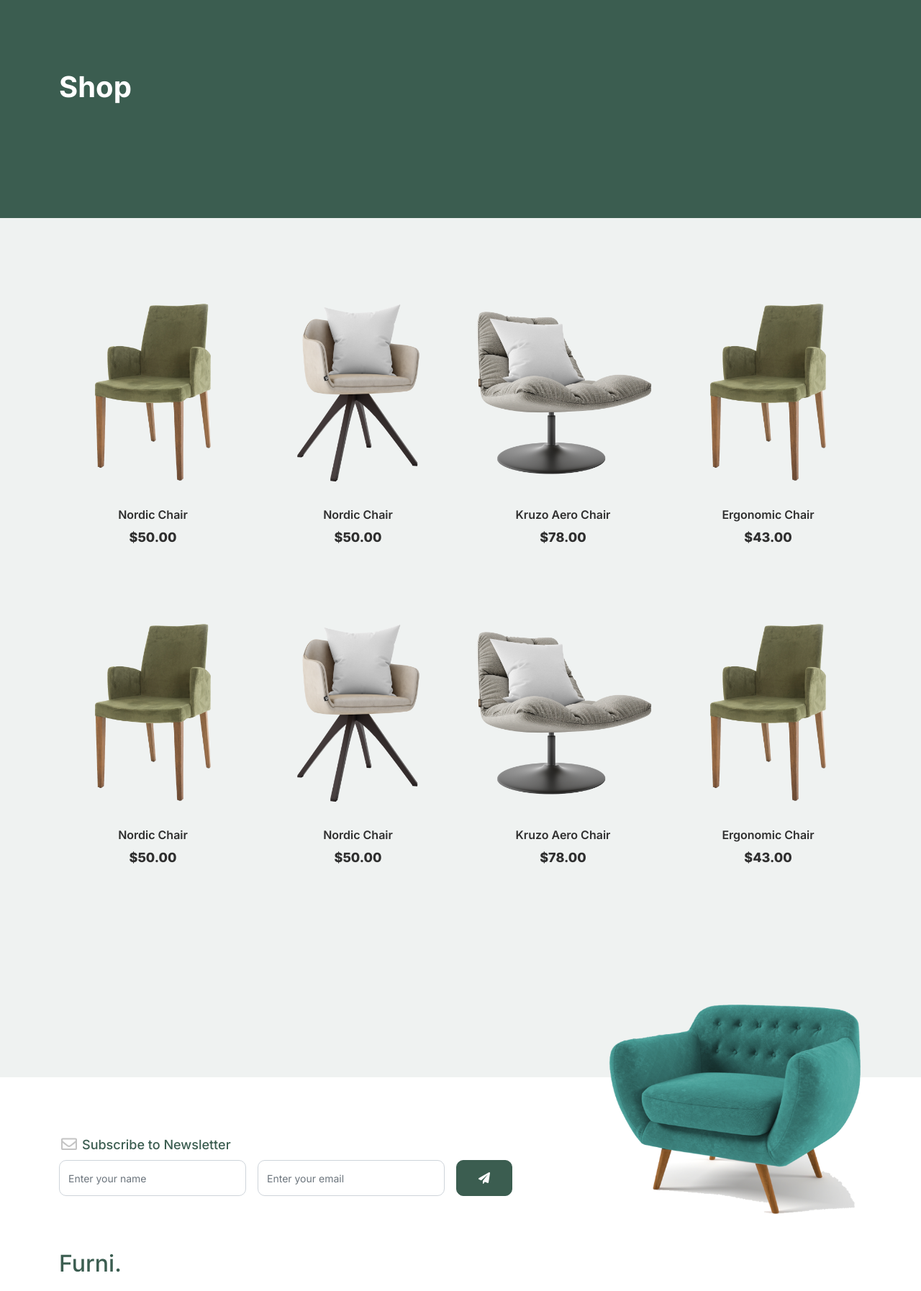
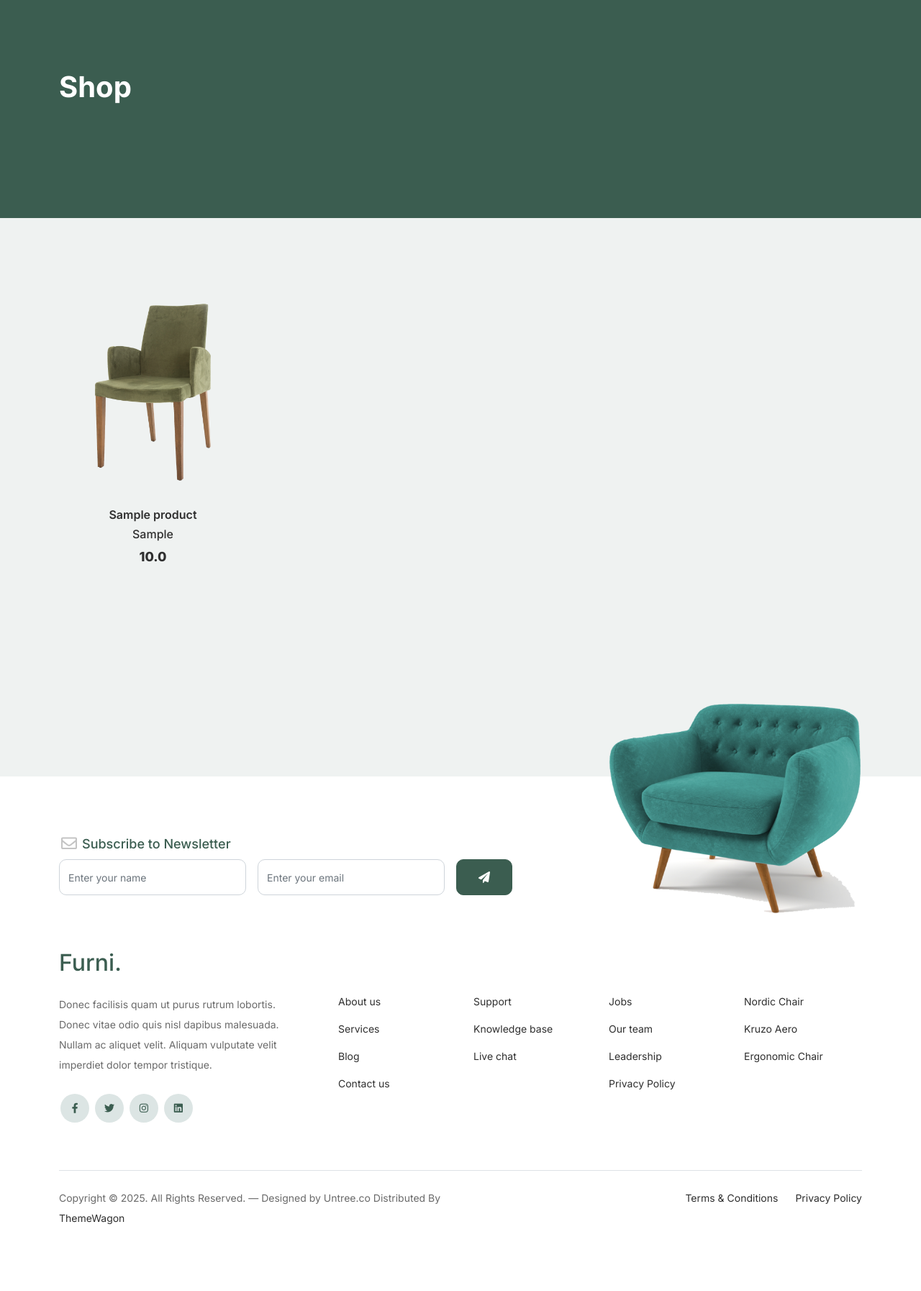
Before and after one commit to jeetpatel0095/djangoweb, a Django app: page /shop/ in a window 1280 px wide. Shown: the part 85-1879 px from the top of the page at 72% size. Run offline with Django 5.2, Linux system fonts and the light colour scheme; tables that the repository leaves empty hold one stand-in row (values such as "Sample post"); some libraries are stand-ins or nearby versions.

Commit message:
Add files via upload

```diff
--- a/templates/shop.html
+++ b/templates/shop.html
@@ -29,122 +29,25 @@
 		    <div class="container">
 		      	<div class="row">
 
-		      		<!-- Start Column 1 -->
+					{% for i in pros %}
+
 						<div class="col-12 col-md-4 col-lg-3 mb-5">
 							<a class="product-item" href="{% url 'cart' %}">
 								<img src="{% static 'images/product-3.png' %}" class="img-fluid product-thumbnail">
-							<h3 class="product-title">Nordic Chair</h3>
-							<strong class="product-price">$50.00</strong>
+								<h3 class="product-title">{{i.pname}}</h3>
+								<h6 class="product-title">{{i.pdis}}</h6>
+								<strong class="product-price">{{i.pprice}}</strong>
+
 
 								<span class="icon-cross">
 									<img src="{% static 'images/cross.svg' %}" class="img-fluid">
 								</span>
 							</a>
 						</div>
-					<!-- End Column 1 -->
 
-					<!-- Start Column 2 -->
-					<div class="col-12 col-md-4 col-lg-3 mb-5">
-						<a class="product-item" href="{% url 'cart' %}">
-							<img src="{% static 'images/product-1.png' %}" class="img-fluid product-thumbnail">
-							<h3 class="product-title">Nordic Chair</h3>
-							<strong class="product-price">$50.00</strong>
-
-							<span class="icon-cross">
-								<img src="{% static 'images/cross.svg' %}" class="img-fluid">
-							</span>
-						</a>
-					</div>
-					<!-- End Column 2 -->
-
-					<!-- Start Column 3 -->
-					<div class="col-12 col-md-4 col-lg-3 mb-5">
-						<a class="product-item" href="{% url 'cart' %}">
-							<img src="{% static 'images/product-2.png' %}" class="img-fluid product-thumbnail">
-							<h3 class="product-title">Kruzo Aero Chair</h3>
-							<strong class="product-price">$78.00</strong>
-
-							<span class="icon-cross">
-								<img src="{% static 'images/cross.svg' %}" class="img-fluid">
-							</span>
-						</a>
-					</div>
-					<!-- End Column 3 -->
-
-					<!-- Start Column 4 -->
-					<div class="col-12 col-md-4 col-lg-3 mb-5">
-						<a class="product-item" href="{% url 'cart' %}">
-							<img src="{% static 'images/product-3.png' %}" class="img-fluid product-thumbnail">
-							<h3 class="product-title">Ergonomic Chair</h3>
-							<strong class="product-price">$43.00</strong>
-
-							<span class="icon-cross">
-								<img src="{% static 'images/cross.svg' %}" class="img-fluid">
-							</span>
-						</a>
-					</div>
-					<!-- End Column 4 -->
-
-
-					<!-- Start Column 1 -->
-					<div class="col-12 col-md-4 col-lg-3 mb-5">
-						<a class="product-item" href="{% url 'cart' %}">
-							<img src="{% static 'images/product-3.png' %}" class="img-fluid product-thumbnail">
-							<h3 class="product-title">Nordic Chair</h3>
-							<strong class="product-price">$50.00</strong>
-
-							<span class="icon-cross">
-								<img src="{% static 'images/cross.svg' %}" class="img-fluid">
-							</span>
-						</a>
-					</div>
-					<!-- End Column 1 -->
-
-					<!-- Start Column 2 -->
-					<div class="col-12 col-md-4 col-lg-3 mb-5">
-						<a class="product-item" href="{% url 'cart' %}">
-							<img src="{% static 'images/product-1.png' %}" class="img-fluid product-thumbnail">
-							<h3 class="product-title">Nordic Chair</h3>
-							<strong class="product-price">$50.00</strong>
-
-							<span class="icon-cross">
-								<img src="{% static 'images/cross.svg' %}" class="img-fluid">
-							</span>
-						</a>
-					</div>
-					<!-- End Column 2 -->
-
-					<!-- Start Column 3 -->
-					<div class="col-12 col-md-4 col-lg-3 mb-5">
-						<a class="product-item" href="#">
-							<img src="{% static 'images/product-2.png' %}" class="img-fluid product-thumbnail">
-							<h3 class="product-title">Kruzo Aero Chair</h3>
-							<strong class="product-price">$78.00</strong>
-
-							<span class="icon-cross">
-								<img src="{% static 'images/cross.svg' %}" class="img-fluid">
-							</span>
-						</a>
-					</div>
-					<!-- End Column 3 -->
-
-					<!-- Start Column 4 -->
-					<div class="col-12 col-md-4 col-lg-3 mb-5">
-						<a class="product-item" href="#">
-							<img src="{% static 'images/product-3.png' %}" class="img-fluid product-thumbnail">
-							<h3 class="product-title">Ergonomic Chair</h3>
-							<strong class="product-price">$43.00</strong>
-
-							<span class="icon-cross">
-								<img src="{% static 'images/cross.svg' %}" class="img-fluid">
-							</span>
-						</a>
-					</div>
-					<!-- End Column 4 -->
+					{% endfor %}
 
 		      	</div>
 		    </div>
 		</div>
-
-
 {% endblock %}
```
Lines whose indentation alone changed are shown as unchanged.
